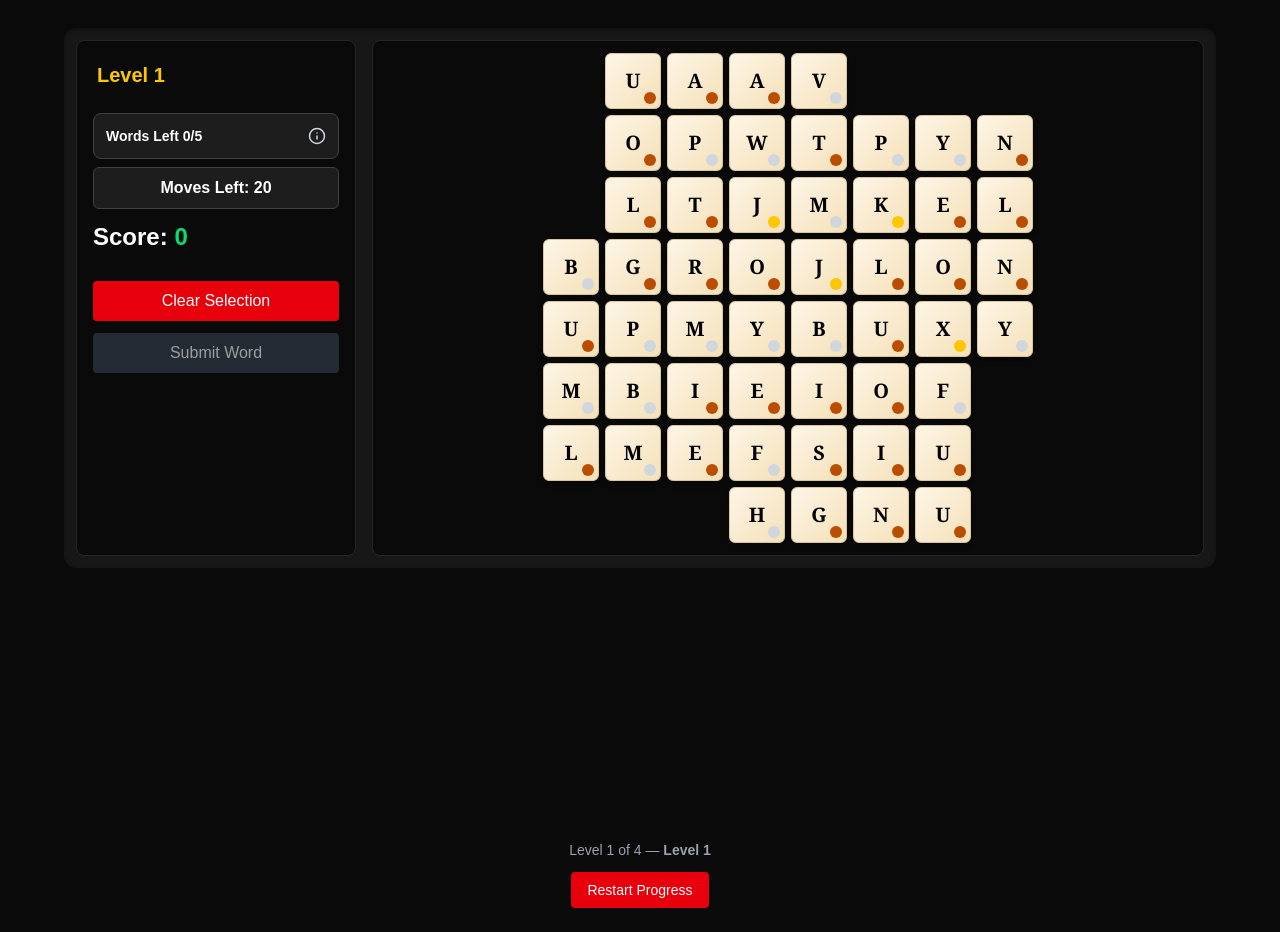
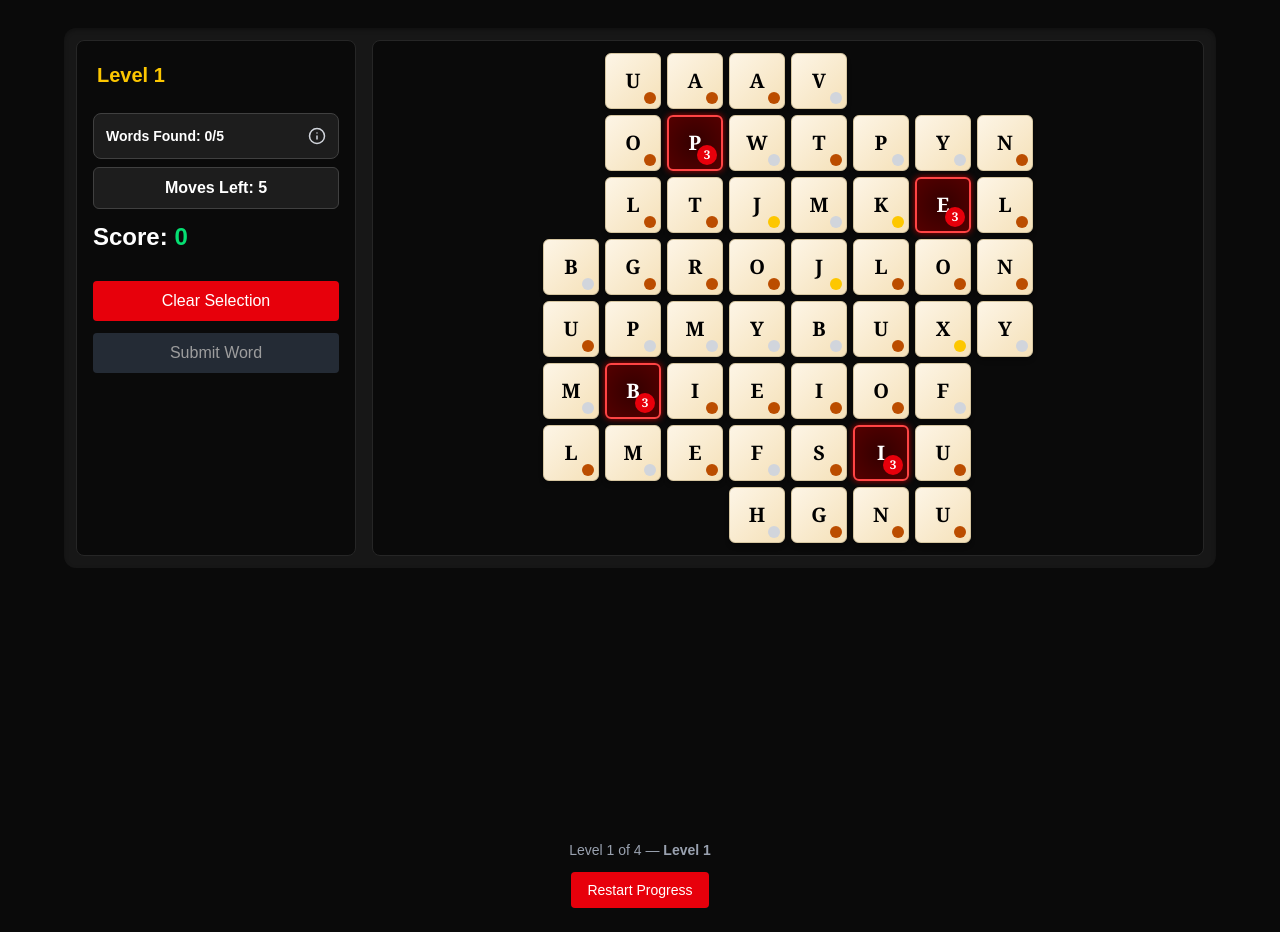
Before and after one commit to Victorherald/wordgame2, a Next.js app: page /play in a window 1280 px wide. Built offline with nearby package versions, Linux system fonts and the light colour scheme.

Commit message:
made objectives functional

```diff
--- a/src/app/components/GameBoard.tsx
+++ b/src/app/components/GameBoard.tsx
@@ -31,7 +31,14 @@ type Position = { row: number; col: number };
 type LetterBoardProps = {
   level?: LevelData;
   layout?: ("normal" | "cursed" | "warped" | "fire" | "removed")[][];
-  objective?: string;
+  objective?: {
+  type: 'score' | 'words' | 'destroy';
+  objGoal: number;
+  tileType?: 'cursed' | 'fire' | 'warped';
+  minLength?: number;
+
+};
+
   moves: number;
     onNextLevel?: () => void;
    levelName: string;
@@ -50,7 +57,7 @@ const specialTileSettings = {
   allowRandomSpecialTiles: true
 };
 
-export function LetterBoard({ level,  levelName, layout, moves = 15, onNextLevel}: LetterBoardProps) {
+export function LetterBoard({ level,   objective,  levelName, layout, moves = 15, onNextLevel}: LetterBoardProps) {
   const [grid, setGrid] = useState<Tile[][]>([]);
   const [selected, setSelected] = useState<Position[]>([]);
   const [newTiles, setNewTiles] = useState<Position[]>([]);
@@ -89,20 +96,21 @@ function saveProgress(data: { unlockedLevel: number }) {
   }, [moves]);
 
  // Objective setup
-  const objective = level?.objective || 'Form 5 words of 4+ letters';
-  const goal = level?.goal || 5;
+
+const goal = objective?.objGoal ?? 5;
+
 
  useEffect(() => {
-  if (movesLeft <= 0 && !isGameOver) {
-    setIsGameOver(true);
-    setGameResult('fail');
-    return;
-  }
+
 
   if (objMet >= goal && !isGameOver) {
     setIsGameOver(true);
     setGameResult('win');
     setScore((prev) => prev + movesLeft * 10);
+
+
+
+
 
     // Unlock next level only on wjn
     const progress = loadProgress();
@@ -116,6 +124,13 @@ function saveProgress(data: { unlockedLevel: number }) {
     //  Trigger next level callback ONCE — only when win happens
     if (onNextLevel) onNextLevel();
   }
+
+
+   if (movesLeft <= 0 && !isGameOver) {
+    setIsGameOver(true);
+    setGameResult('fail');
+    return;
+  }
 }, [movesLeft, objMet, goal, isGameOver]);
 
 
@@ -128,7 +143,7 @@ function saveProgress(data: { unlockedLevel: number }) {
   }, []);
 
 
-   //  Prefer layout from prop → fallback to level.board
+   //  Layout from data otherwise fallback
   const presetTileMap = layout ?? level?.board ?? [];
 
   const letters = ["A","B","C","D","E","F","G","H","I","J","K","L","M","N","O","P","QU","R","S","T","U","V","W","X","Y","Z"];
@@ -172,7 +187,7 @@ function saveProgress(data: { unlockedLevel: number }) {
     return { letter, rarity };
   }
 
-  // board init
+  // board setup
   const initializeBoard = (rows: number, cols: number): Tile[][] => {
     const newGrid: Tile[][] = [];
 
@@ -258,13 +273,13 @@ function saveProgress(data: { unlockedLevel: number }) {
         const newTurns = (t.warpTurns ?? 1) - 1;
 
         if (newTurns <= 0) {
-          //  Turns expired → revert to normal tile
+          //  Turns expired and revert to normal tile
           warpedGrid[r][c] = {
             letter: getNewWarpedLetter(t.letter),
             rarity: getRarityByLetter(t.letter),
           };
         } else {
-          //  Still warped → mutate slightly
+          // if still warped it changes every turn
           warpedGrid[r][c] = {
             ...t,
             letter: getNewWarpedLetter(t.letter),
@@ -282,6 +297,8 @@ function saveProgress(data: { unlockedLevel: number }) {
 
 
 
+
+
   //  main logic
   const applyWordMatch = () => {
 
@@ -292,9 +309,7 @@ function saveProgress(data: { unlockedLevel: number }) {
     let updatedGrid = grid.map((r) => [...r]);
     updatedGrid = applyWarpedEffect(updatedGrid);
 
-    // Update objective progress and moves
-     setObjMet((p) => p + 1);
-     setMovesLeft((p) => p - 1);
+
 
 
     // burn tiles
@@ -304,15 +319,8 @@ function saveProgress(data: { unlockedLevel: number }) {
       }
     }
 
-    // score system
-    let points = selected.length * 10;
-    selected.forEach(({ row, col }) => {
-      const t = grid[row][col];
-      if (t?.isCursed && t.curseTurns && t.curseTurns > 0) points -= 15;
-    });
-    setScore((p) => p + points);
 
-    // gem color logic
+ // gem color logic
     function getGemByLength(l: number): GemColor | null {
       if (l === 5) return 'purple';
       if (l === 6) return 'green';
@@ -324,6 +332,71 @@ function saveProgress(data: { unlockedLevel: number }) {
       return null;
     }
 
+
+
+
+    // score system
+
+    let points = selected.length * 10;
+    selected.forEach(({ row, col }) => {
+      const t = grid[row][col];
+      if (t?.isCursed && t.curseTurns && t.curseTurns > 0) points -= 15;
+
+      if (t.gem && gem?.includes("purple")){
+          points += 20
+      }
+    });
+    setScore((p) => p + points);
+
+    const goal = objective?.objGoal ?? 0;
+let label = "Progress";
+
+if (objective?.type === "words") label = "Words Found";
+else if (objective?.type === "score") label = "Score";
+else if (objective?.type === "destroy")
+  label = `Destroy ${objective.tileType} tiles`;
+
+
+if (objective) {
+  let updatedObjMet = objMet;
+  setMovesLeft(prev => prev- 1);
+
+  // Word-based objective (e.g., make 5 words of 3+ letters)
+  if (objective.type === 'words') {
+    if (selected.length >= (objective.minLength ?? 3)) {
+      updatedObjMet += 1;
+    }
+  }
+
+  // Score-based objective (e.g., reach 500 points)
+  else if (objective.type === 'score') {
+    updatedObjMet += points;
+  }
+
+  // Destroy-based objective (e.g., destroy fire or cursed tiles)
+  else if (objective.type === 'destroy') {
+    const destroyed = selected.filter(({ row, col }) => {
+      const t = grid[row][col];
+      if (!t) return false;
+
+      if (objective.tileType === 'fire') return t.isFire;
+      if (objective.tileType === 'cursed') return t.isCursed;
+      if (objective.tileType === 'warped') return t.isWarped;
+
+      return false;
+    }).length;
+
+    updatedObjMet += destroyed;
+  }
+
+  setObjMet(updatedObjMet);
+
+
+}
+
+
+
+
     const gem = getGemByLength(selected.length);
     const newGenerated: Position[] = [];
 
@@ -332,6 +405,14 @@ function saveProgress(data: { unlockedLevel: number }) {
       const last = selected[selected.length - 1];
       updatedGrid[last.row][last.col] = { ...updatedGrid[last.row][last.col], gem };
       skipLast = true;
+    }
+
+    //Negate gem if the last tile involves a negative one
+    if (gem){
+       const last = selected[selected.length - 1];
+       updatedGrid[last.row][last.col].isCursed || updatedGrid[last.row][last.col].isFire ||
+       updatedGrid[last.row][last.col].isWarped
+       skipLast = false;
     }
 
     const clearTiles = skipLast ? selected.slice(0, -1) : selected;
@@ -383,6 +464,8 @@ for (let c = 0; c < cols; c++) {
     }
   }
 }
+
+
 
 
 
@@ -453,7 +536,14 @@ setSelected([]);
      {/* Words Left Counter + Info Icon */}
           <div className="flex items-center justify-between bg-neutral-800/70 border border-neutral-700 rounded-lg p-3 mb-2">
             <p className="text-white text-sm font-semibold">
-              Words Left {objMet}/{goal}
+            {objective
+      ? `${objective.type === 'words'
+          ? 'Words Found'
+          : objective.type === 'score'
+          ? 'Score'
+          : `Destroy ${objective.tileType} tiles`
+        }: ${objMet}/${objective.objGoal}`
+      : 'No objective'}
             </p>
 
             <button
@@ -613,7 +703,16 @@ setSelected([]);
         <div className="fixed inset-0 bg-black/70 flex justify-center items-center z-50">
           <div className="bg-neutral-900 border border-neutral-700 rounded-xl p-6 w-11/12 max-w-md text-center space-y-4 shadow-xl animate-fade-in">
             <h2 className="text-xl font-semibold text-white">Objective</h2>
-            <p className="text-gray-300 text-sm leading-snug">{objective}</p>
+          {objective ? (
+  <p className="text-gray-300 text-sm leading-snug">
+  {objective?.type === "score" && `Reach ${objective.objGoal} points`}
+  {objective?.type === "words" && `Find ${objective.objGoal} words`}
+  {objective?.type === "destroy" && `Destroy ${objective.objGoal} ${objective.tileType} tiles`}
+  </p>
+) : (
+  <p className="text-gray-500 text-sm italic">No objective</p>
+)}
+
             <button
               onClick={() => setShowObjectivePopup(false)}
               className="mt-4 bg-green-600 hover:bg-green-700 text-white px-5 py-2 rounded transition"
--- a/src/app/data/levels.ts
+++ b/src/app/data/levels.ts
@@ -2,17 +2,22 @@
 
 export type TileType = "normal" | "fire" | "cursed" | "warped" | "removed";
 
+export type Objective =
+  | { type: 'score'; objGoal: number }
+  | { type: 'words'; objGoal: number; minLength?: number }
+  | { type: 'destroy'; objGoal: number; tileType: 'cursed' | 'fire' | 'warped' };
+
 export type LevelData = {
   id: number;
   name: string;
-  objective: string;
+  objective: Objective;
   locked: boolean;
   board: TileType[][];
   layout?: string[][];
     shouldWarpedSpawn?: boolean;
   shouldCursedSpawn?: boolean;
   shouldFireSpawn?: boolean;
-  goal?: number;
+
   moves?: number;
 };
 
@@ -22,17 +27,17 @@ export function baseLevels(): LevelData[] {
     {
       id: 1,
       name: "Level 1",
-      objective: "Form 8 words of 4+ letters",
-      moves: 20,
+      objective: { type: 'words', objGoal: 5, minLength: 4 },
+      moves: 5,
       locked: false,
       board: [
       ["removed", "normal", "normal", "normal", "normal", "removed", "removed", "removed"],
-  ["removed", "normal", "normal", "normal", "normal", "normal", "normal", "normal"],
-  ["removed", "normal", "normal", "normal", "normal", "normal", "normal", "normal"],
+  ["removed", "normal", "cursed", "normal", "normal", "normal", "normal", "normal"],
+  ["removed", "normal", "normal", "normal", "normal", "normal", "cursed", "normal"],
   ["normal", "normal", "normal", "normal", "normal", "normal", "normal", "normal"],
   ["normal", "normal", "normal", "normal", "normal", "normal", "normal", "normal"],
-  ["normal", "normal", "normal", "normal", "normal", "normal", "normal", "removed"],
-  ["normal", "normal", "normal", "normal", "normal", "normal", "normal", "removed"],
+  ["normal", "cursed", "normal", "normal", "normal", "normal", "normal", "removed"],
+  ["normal", "normal", "normal", "normal", "normal", "cursed", "normal", "removed"],
   ["removed", "removed", "removed", "normal", "normal", "normal", "normal", "removed"]
       ],
       shouldWarpedSpawn: true,
@@ -42,7 +47,7 @@ export function baseLevels(): LevelData[] {
     {
       id: 2,
       name: "Level 2",
-      objective: "Score 1000 points",
+      objective: { type: 'destroy', objGoal: 3, tileType: 'cursed' },
       locked: true,
       board: [
         ["normal", "normal", "fire", "normal", "cursed", "normal", "normal", "normal"],
@@ -61,7 +66,7 @@ export function baseLevels(): LevelData[] {
     {
       id: 3,
       name: "Level 3",
-      objective: "Use 1 gem tile",
+      objective: { type: 'destroy', objGoal: 4, tileType: 'cursed' },
       locked: true,
       board: [
         ["normal", "normal", "warped", "normal", "normal", "normal", "cursed", "normal"],
@@ -80,7 +85,7 @@ export function baseLevels(): LevelData[] {
     {
       id: 4,
       name: "Level 4",
-      objective: "Finish in 90 seconds",
+      objective: { type: 'destroy', objGoal: 6, tileType: 'cursed' },
       locked: true,
       moves: 40,
       board: [
--- a/src/app/levels/components/levelList.tsx
+++ b/src/app/levels/components/levelList.tsx
@@ -48,7 +48,9 @@ export default function LevelList({ overrideLevels }: LevelListProps) {
               }`}
             >
               <h2 className="text-xl font-bold">{lvl.name}</h2>
-              <p className="text-sm text-gray-400">{lvl.objective}</p>
+              <p className="text-sm text-gray-400">{lvl.objective?.type === "score" && `Reach ${lvl.objective.objGoal} points`}
+  {lvl.objective?.type === "words" && `Find ${lvl.objective.objGoal} words`}
+  {lvl.objective?.type === "destroy" && `Destroy ${lvl.objective.objGoal} ${lvl.objective.tileType} tiles`}</p>
 
               {isUnlocked ? (
                 <button
```
